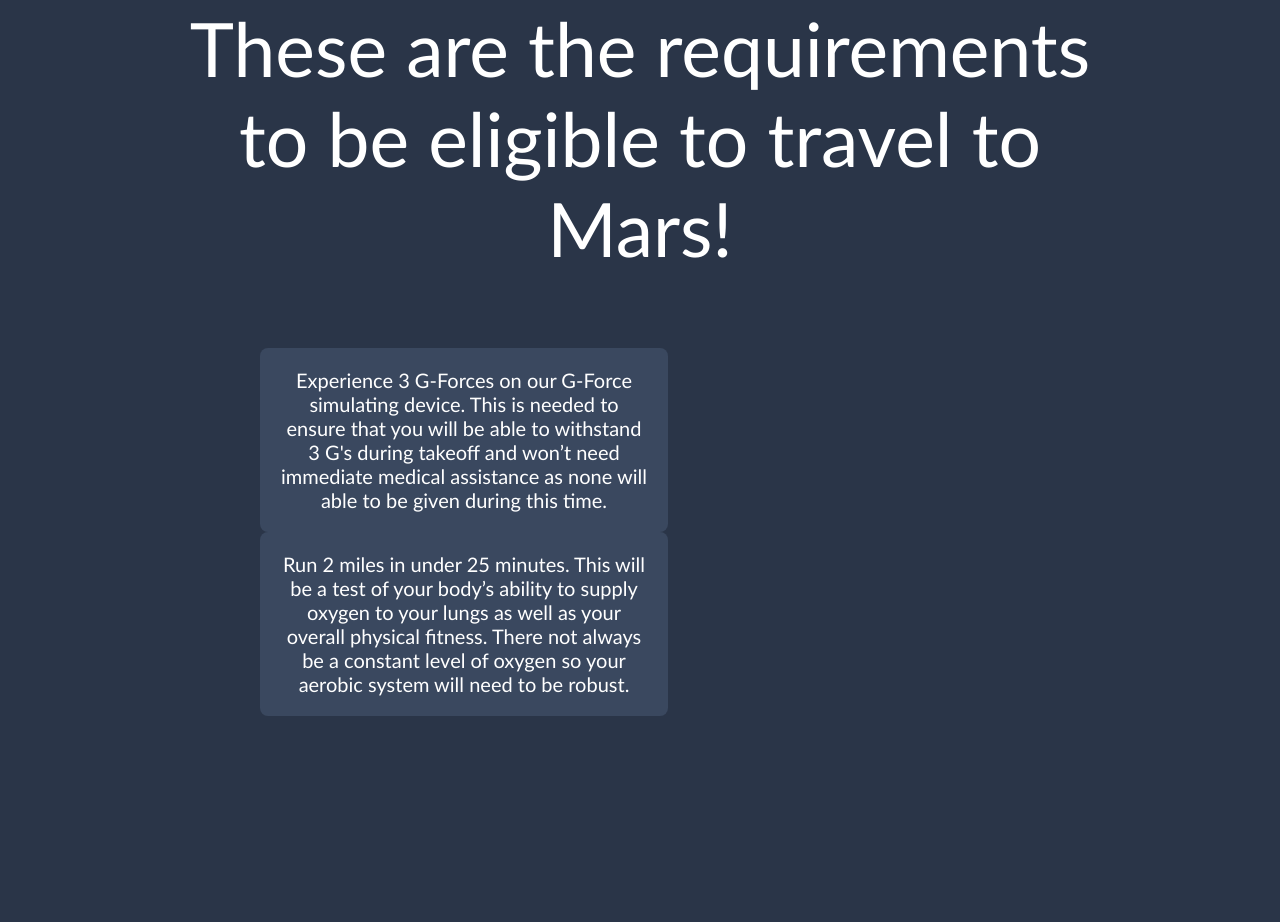
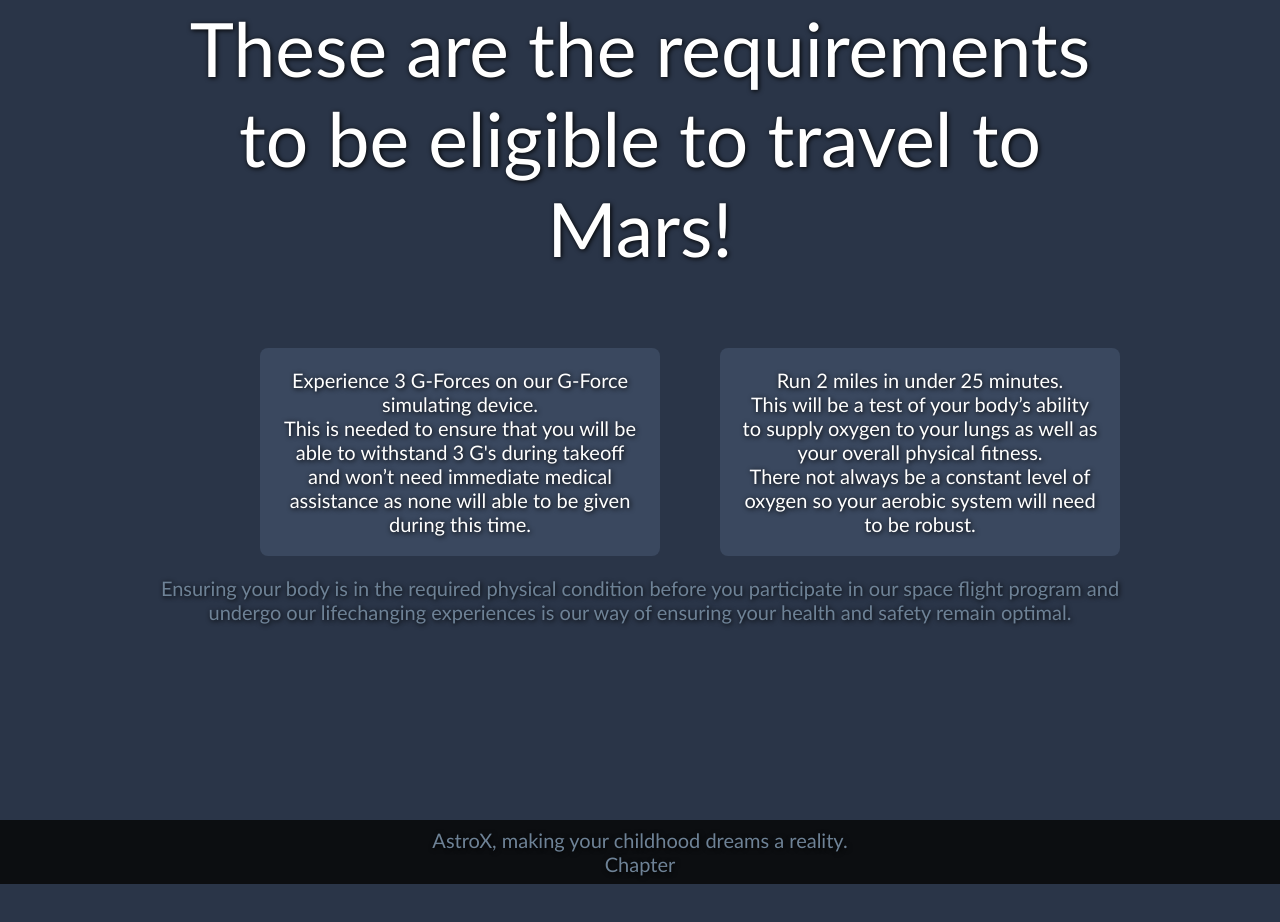
Before and after one commit to Dukky0/AstroX, a plain HTML site: page requirements.html in a window 1280 px wide. Shown: the part 232-1154 px from the top of the page. After the commit the page ends 1116 px from the top, so only its background shows below. Drawn offline with Linux system fonts and the light colour scheme.

Commit message:
aaaa
aaaa

```diff
--- a/requirements.html
+++ b/requirements.html
@@ -24,12 +24,20 @@
                         </div>
                         <div id="req-list-div">
                             <ul id="req-list" class="bulletless">
-                                <li class="small-font">Experience 3 G-Forces on our G-Force simulating device. This is needed to ensure that you will be able to withstand 3 G's during takeoff and won’t need immediate medical assistance as none will able to be given during this time.</li>
-                                <li class="small-font">Run 2 miles in under 25 minutes. This will be a test of your body’s ability to supply oxygen to your lungs as well as your overall physical fitness. There not always be a constant level of oxygen so your aerobic system will need to be robust.</li>
+                                <li class="small-font">Experience 3 G-Forces on our G-Force simulating device.<br>This is needed to ensure that you will be able to withstand 3 G's during takeoff and won’t need immediate medical assistance as none will able to be given during this time.</li>
+                                <li class="small-font">Run 2 miles in under 25 minutes.<br>This will be a test of your body’s ability to supply oxygen to your lungs as well as your overall physical fitness.<br>There not always be a constant level of oxygen so your aerobic system will need to be robust.</li>
                             </ul>
                         </div>
+                        <p class="ender small-font dull">Ensuring your body is in the required physical condition before you participate in our space flight program and undergo our lifechanging experiences is our way of ensuring your health and safety remain optimal.</p>
                     </div>
                 </body>
+                <footer>
+                    <div id="spacer"></div>
+                    <div id="footer-content">
+                        <p class="small-font">AstroX, making your childhood dreams a reality.</p>
+                        <p class="small-font">Chapter </p>
+                    </div>
+                </footer>
             </div>
         </div>
     </body>
--- a/styles/index.css
+++ b/styles/index.css
@@ -7,6 +7,13 @@
 #title-screen {
     padding-top: 10em;
     padding-bottom: 20em;
+}
+
+header * {
+    z-index: 2;
+}
+body * {
+    z-index: 1;
 }
 
 .title {
--- a/styles/info.css
+++ b/styles/info.css
@@ -14,6 +14,11 @@
     background-color: var(--primary-bg-highlight);
     width: 150px;
     height: 50em;
+}
+
+#spacer {
+    height: 20px;
+    background-color: var(--primary-bg-highlight);
 }
 
 #buttons {
--- a/styles/main.css
+++ b/styles/main.css
@@ -28,15 +28,26 @@ body {
     font-family: 'Trebuchet MS', SansSerif;
 }
 
+
 body * {
     text-decoration: none;
+    text-shadow: 1px 1px 5px black;
 }
 
+body {
+    z-index: 0;
+}
 header {
     background-color: var(--primary-bg);
     width: 100%;
     height: auto;
     padding: 0.5em;
+    z-index: 1;
+}
+
+#spacer {
+    height: 20px;
+    background-color: var(--secondary-bg);
 }
 
 header * {
@@ -50,6 +61,24 @@ nav {
 
 nav ul {
     list-style-type: none;
+}
+
+footer {
+    position: absolute;
+    bottom: 0;
+    left: 0;
+    right: 0;
+}
+
+#footer-content {
+    background-color: rgb(12, 14, 17);
+    text-align: center;
+    color: var(--desaturated-dark);
+    padding: 0.5em;
+}
+
+#footer-content * {
+    margin: 0;
 }
 
 #nav-left {
--- a/styles/requirements.css
+++ b/styles/requirements.css
@@ -3,8 +3,12 @@
     margin: 5em;
 }
 
+#req-list {
+    display: flex;
+}
+
 #req-list * {
-    display: inline-block;
+    flex: 1;
     width: 40%;
     text-align: center;
     margin-left: 3em;
@@ -18,3 +22,7 @@
 #req-title {
     text-align: center;
 }
+
+.ender {
+    text-align: center;
+}
```
Also changed, not shown: index.html (+7 -0 lines), infoHome.html (+8 -1 lines), plans.html (+7 -0 lines), sources.html (+7 -0 lines).
